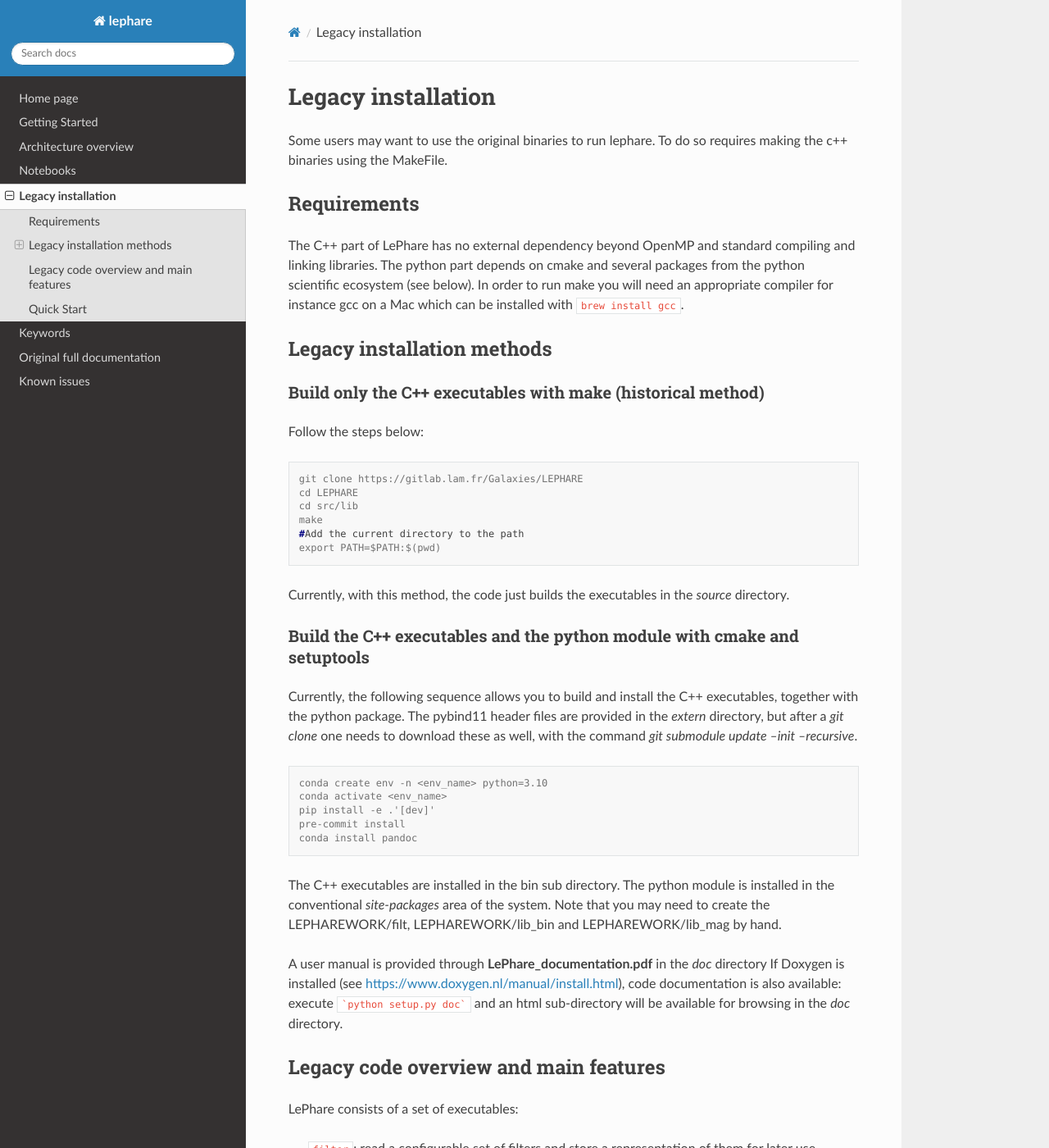
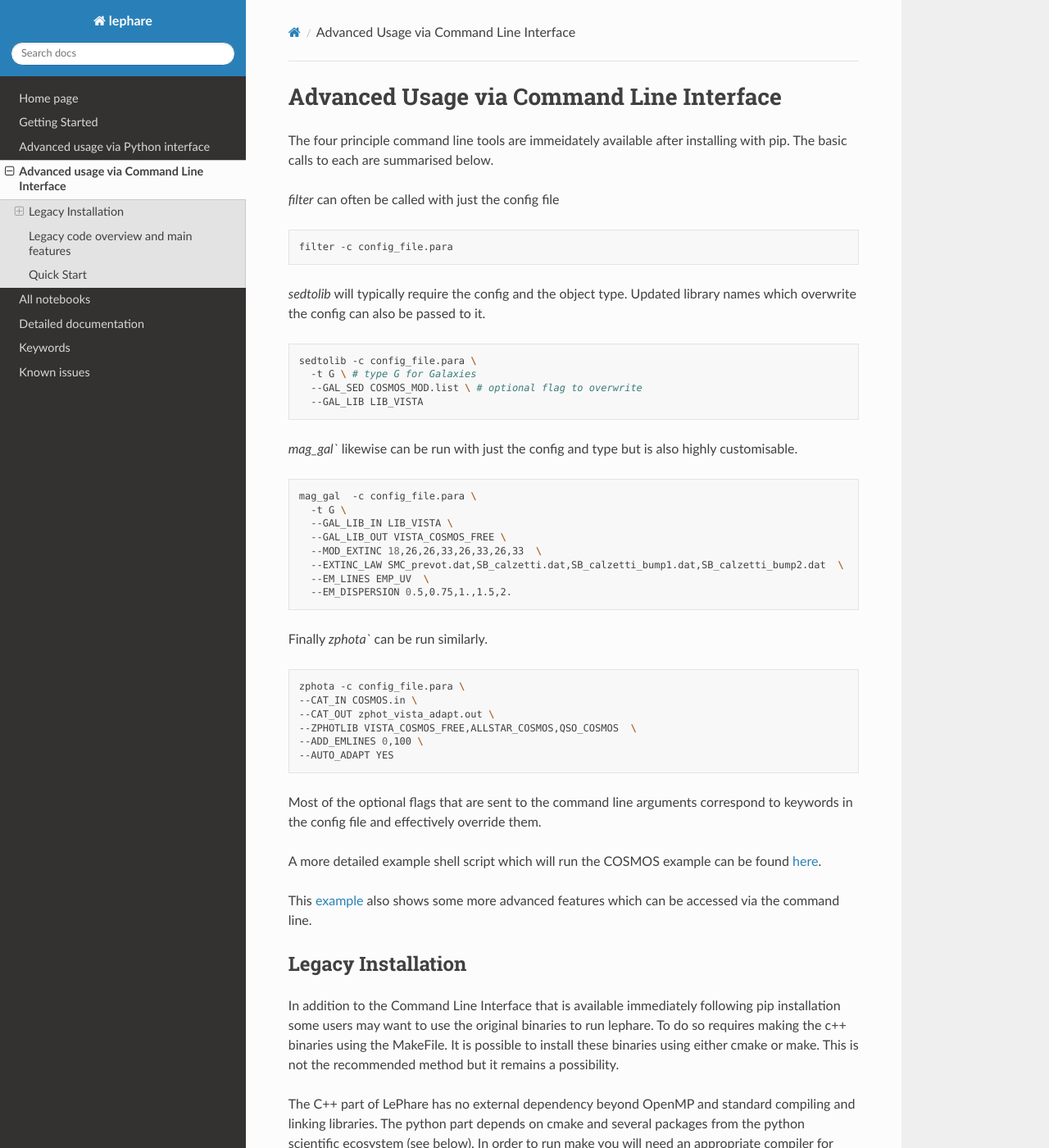
Before and after one commit to lephare-photoz/lephare, a Sphinx documentation site: the page built from docs/legacy_install.rst, in a window 1280 px wide and 1400 px high. Shown: the whole window at 82% size. Built offline with Sphinx 7.4.7 and the Read the Docs theme 2.0.0, drawn with Linux system fonts in a browser that asks for light colours; pages that are not in the unit, such as notebooks, are missing from menus.

```diff
--- a/docs/legacy_install.rst
+++ b/docs/legacy_install.rst
@@ -1,17 +1,67 @@
-Legacy installation
+Advanced Usage via Command Line Interface
 ========================================================================================
 
-Some users may want to use the original binaries to run lephare.
-To do so requires making the c++ binaries using the MakeFile.
+The four principle command line tools are immeidately available after installing
+with pip. The basic calls to each are summarised below.
 
-Requirements
-------------
+`filter` can often be called with just the config file
+
+.. code-block:: bash
+
+  filter -c config_file.para
+
+`sedtolib` will typically require the config and the object type. Updated library names which
+overwrite the config can also be passed to it.
+
+.. code-block:: bash
+
+  sedtolib -c config_file.para \
+    -t G \ # type G for Galaxies
+    --GAL_SED COSMOS_MOD.list \ # optional flag to overwrite
+    --GAL_LIB LIB_VISTA
+
+`mag_gal`` likewise can be run with just the config and type but is also highly customisable.
+
+.. code-block:: bash
+
+  mag_gal  -c config_file.para \
+    -t G \
+    --GAL_LIB_IN LIB_VISTA \
+    --GAL_LIB_OUT VISTA_COSMOS_FREE \
+    --MOD_EXTINC 18,26,26,33,26,33,26,33  \
+    --EXTINC_LAW SMC_prevot.dat,SB_calzetti.dat,SB_calzetti_bump1.dat,SB_calzetti_bump2.dat  \
+    --EM_LINES EMP_UV  \
+    --EM_DISPERSION 0.5,0.75,1.,1.5,2.
+
+Finally `zphota`` can be run similarly.
+
+.. code-block:: bash
+
+  zphota -c config_file.para \
+  --CAT_IN COSMOS.in \
+  --CAT_OUT zphot_vista_adapt.out \
+  --ZPHOTLIB VISTA_COSMOS_FREE,ALLSTAR_COSMOS,QSO_COSMOS  \
+  --ADD_EMLINES 0,100 \
+  --AUTO_ADAPT YES
+
+Most of the optional flags that are sent to the command line arguments correspond to
+keywords in the config file and effectively override them.
+
+A more detailed example shell script which will run the COSMOS example can be found `here <https://github.com/lephare-photoz/lephare/blob/main/docs/historical_examples/test_suite.sh>`_.
+
+This `example <https://github.com/lephare-photoz/lephare-data/blob/main/examples/README_full>`_ also shows some more advanced features which can be accessed via the command line.
+
+Legacy Installation
+-------------------
+
+In addition to the Command Line Interface that is available immediately following
+pip installation some users may want to use the original binaries to run lephare.
+To do so requires making the c++ binaries using the MakeFile. It is possible to
+install these binaries using either cmake or make. This is not the recommended
+method but it remains a possibility.
 
 The C++ part of LePhare has no external dependency beyond OpenMP and standard compiling and linking libraries. The python part depends on cmake and several packages from the python scientific ecosystem (see below).
 In order to run make you will need an appropriate compiler for instance gcc on a Mac which can be installed with ``brew install gcc``.
-
-Legacy installation methods
----------------------------
 
 Build only the C++ executables with make (historical method)
 ~~~~~~~~~~~~~~~~~~~~~~~~~~~~~~~~~~~~~~~~~~~~~~~~~~~~~~~~~~~~
--- a/docs/lephare_architecture.rst
+++ b/docs/lephare_architecture.rst
@@ -1,5 +1,9 @@
-Architecture Overview of lephare
------------------
+Advanced Usage via Python Interface
+--------------------------------
+
+The best way to learn about the Python interface is through running the example :doc:`notebooks <notebooks>`.
+
+Whether or not you are running via Python or the command line there are four key stages of a LePHARE run.
 
 Core stages of lephare
 ======================
```
Also changed, not shown: docs/index.rst (+14 -9 lines), docs/original.rst (+72 -115 lines).
